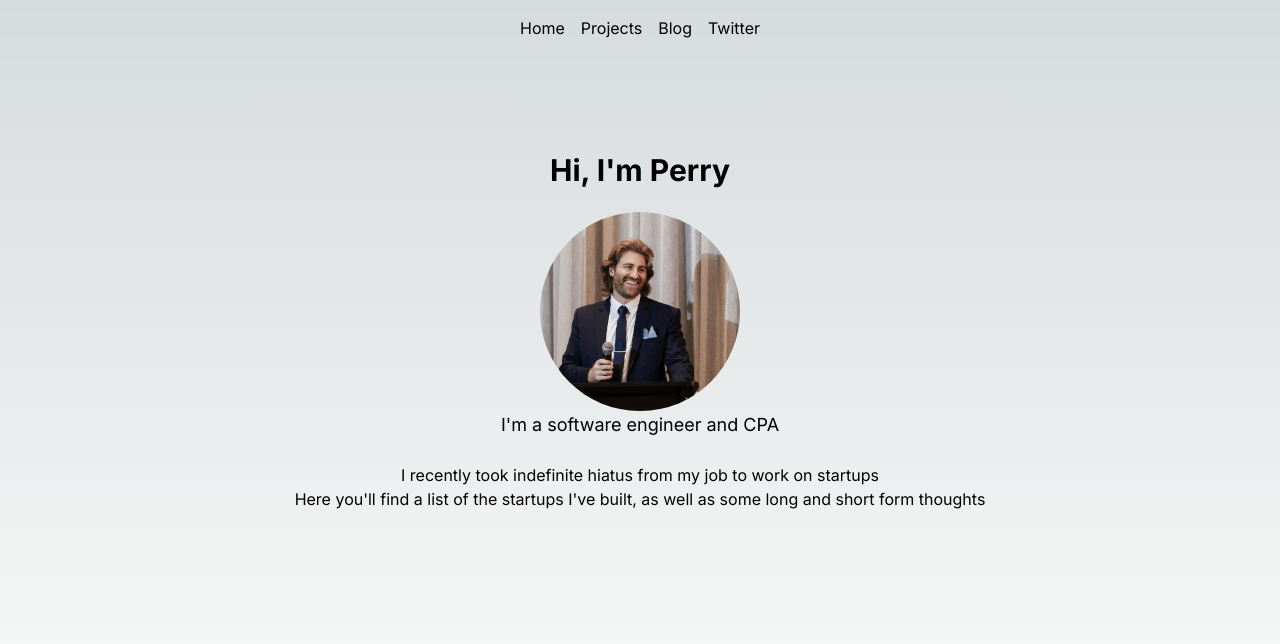
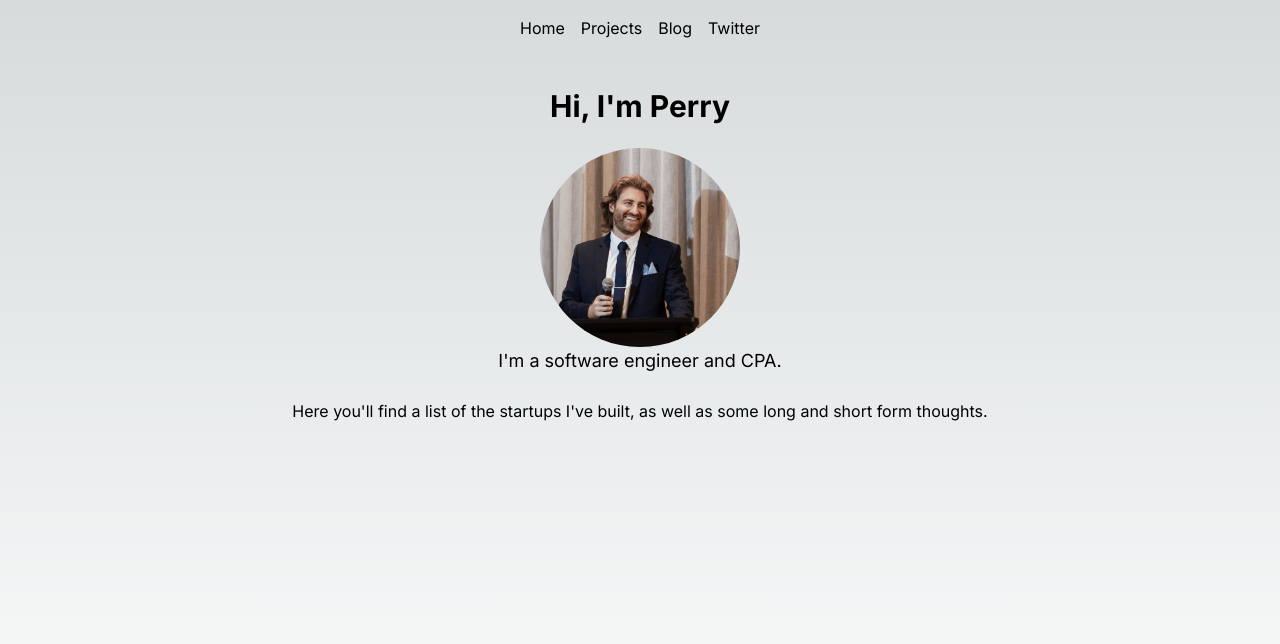
Before and after one commit to perryfardella/personal-website, a Next.js app: page / in a window 1280 px wide. Shown: the top 644 px of the page. Built offline with nearby package versions, Linux system fonts and the light colour scheme.

Commit message:
Clean up lang and padding

```diff
--- a/app/page.tsx
+++ b/app/page.tsx
@@ -3,7 +3,7 @@
 
 export default function Home() {
   return (
-    <main className="flex min-h-screen flex-col items-center p-24">
+    <main className="flex min-h-screen flex-col items-center p-8">
       <h1 className="text-3xl font-bold mb-6">Hi, I'm Perry</h1>
       <Image
         src="/perry.png"
@@ -12,11 +12,10 @@
         height={200}
         className="rounded-full"
       />
-      <p className="text-lg mb-6">I'm a software engineer and CPA</p>
-      <p>I recently took indefinite hiatus from my job to work on startups</p>
+      <p className="text-lg mb-6">I'm a software engineer and CPA.</p>
       <p>
         Here you'll find a list of the startups I've built, as well as some long
-        and short form thoughts
+        and short form thoughts.
       </p>
     </main>
   );
```
